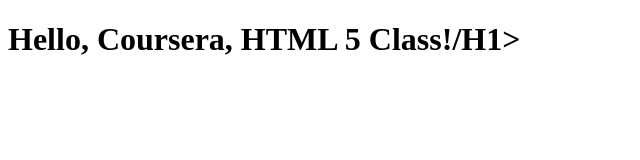
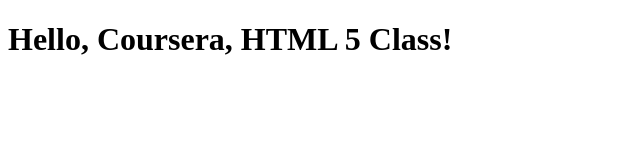
Before and after one commit to gerkiria/coursera_test, a plain HTML site: page site/index.html in a window 1280 px wide. Shown: the whole page, without its empty margins (0-640 px from the left). Drawn offline with Linux system fonts and the light colour scheme.

Commit message:
Small correction

```diff
--- a/site/index.html
+++ b/site/index.html
@@ -4,6 +4,6 @@
 	<title>Hello, Coursera!</title>
 </head>
 <body>
-<H1>Hello, Coursera, HTML 5 Class!/H1>
+<H1>Hello, Coursera, HTML 5 Class!</H1>
 </body>
 </html>
```
